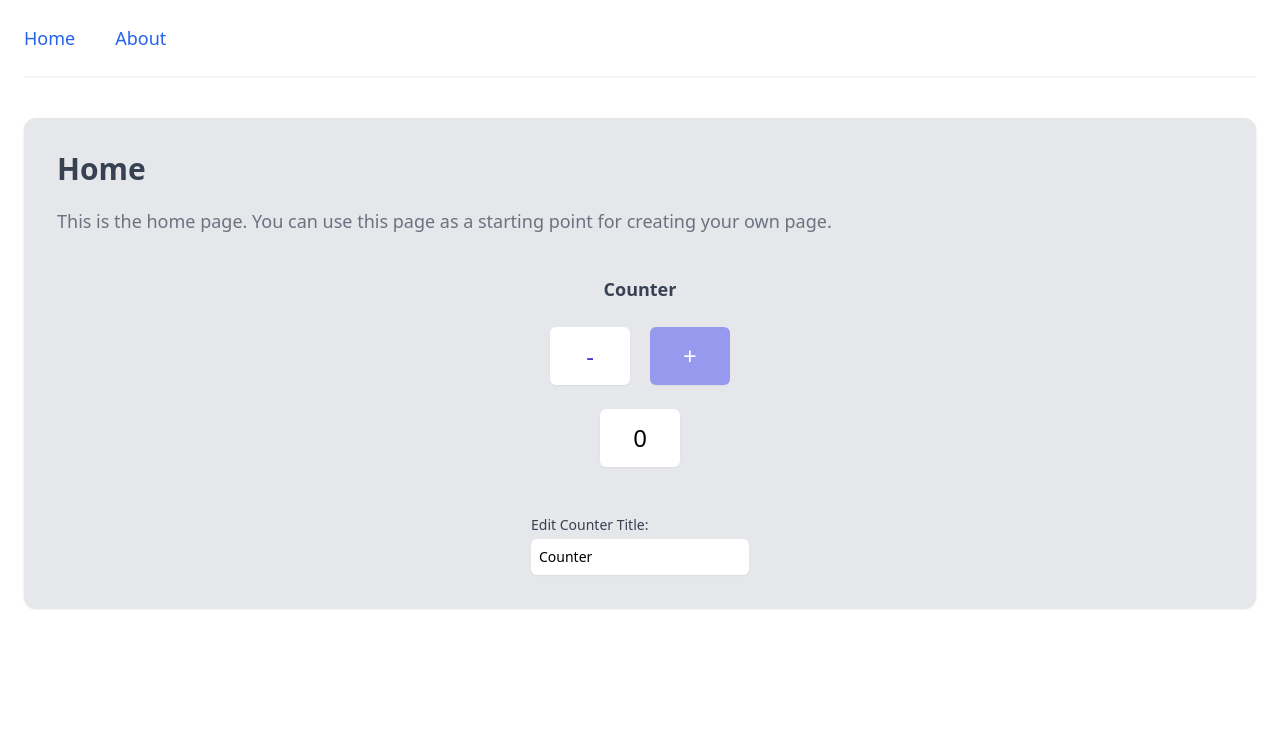
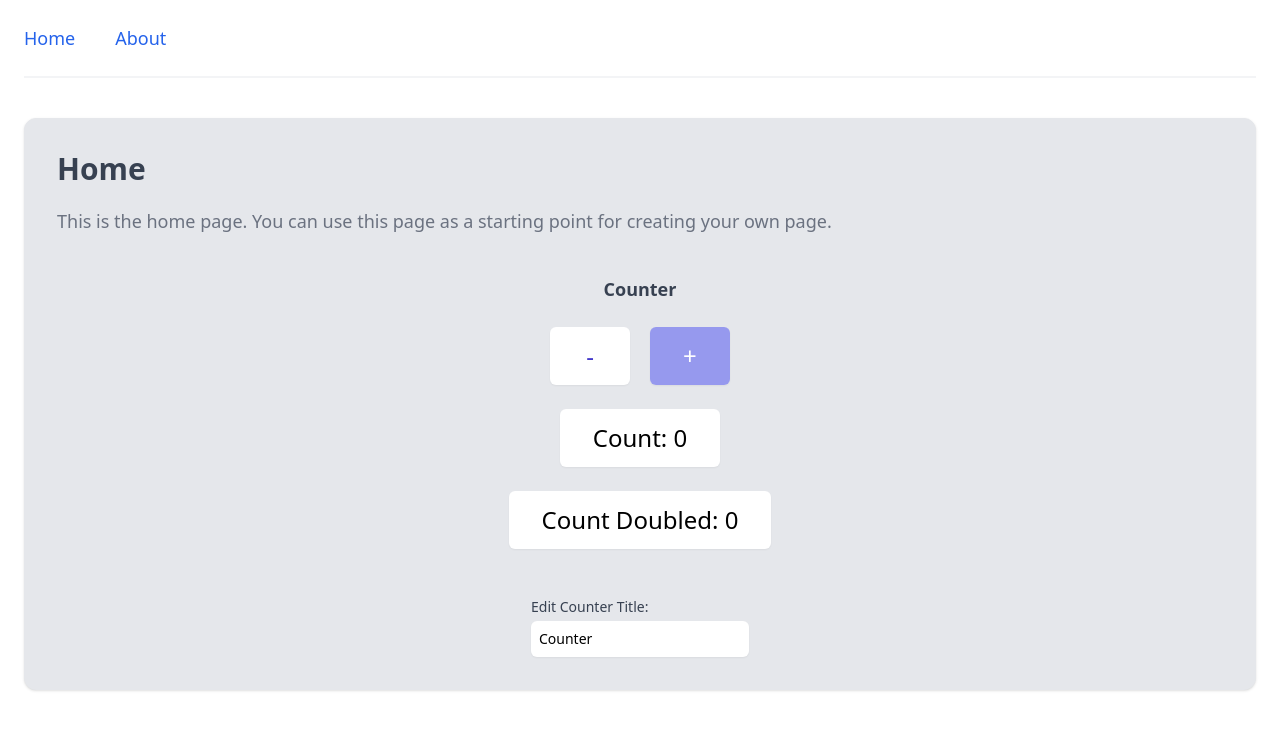
Before and after one commit to Fitzpa/vue-refresh, a Vue app in the folder apps/vue-composition-api-basics/: page / in a window 1280 px wide. Shown: the top 730 px of the page. Built offline with nearby package versions, Linux system fonts and the light colour scheme.

Commit message:
computed properties with Composition API

```diff
--- a/apps/vue-composition-api-basics/src/views/HomeView.vue
+++ b/apps/vue-composition-api-basics/src/views/HomeView.vue
@@ -20,10 +20,16 @@
           +
         </button>
       </div>
+      <div class="space-y-4 sm:mx-auto sm:space-y-0 mb-6">
+        <span
+          class="counter flex items-center justify-center rounded-md border border-transparent bg-white px-4 py-3 text-2xl font-medium text-black shadow-sm sm:px-8">
+          Count: {{ counterData.count }}
+        </span>
+      </div>
       <div class="space-y-4 sm:mx-auto sm:space-y-0 mb-12">
         <span
           class="counter flex items-center justify-center rounded-md border border-transparent bg-white px-4 py-3 text-2xl font-medium text-black shadow-sm sm:px-8">
-          {{ counterData.count }}
+          Count Doubled: {{ myComputedProperty }}
         </span>
       </div>
       <div class="edit">
@@ -48,7 +54,7 @@
 //* SCRIPT SETUP PATTERN
 //* the new way
 <script setup>
-import { ref, reactive } from 'vue'
+import { ref, reactive, computed } from 'vue'
 
 const counter = ref(0),
   counterTitle = ref('Counter')
@@ -56,6 +62,11 @@ const counter = ref(0),
 const counterData = reactive({
   count: 0,
   title: 'Counter',
+})
+
+const myComputedProperty = computed(() => {
+  const result = counterData.count * 2
+  return result
 })
 
 const increaseCounter = () => {
```
